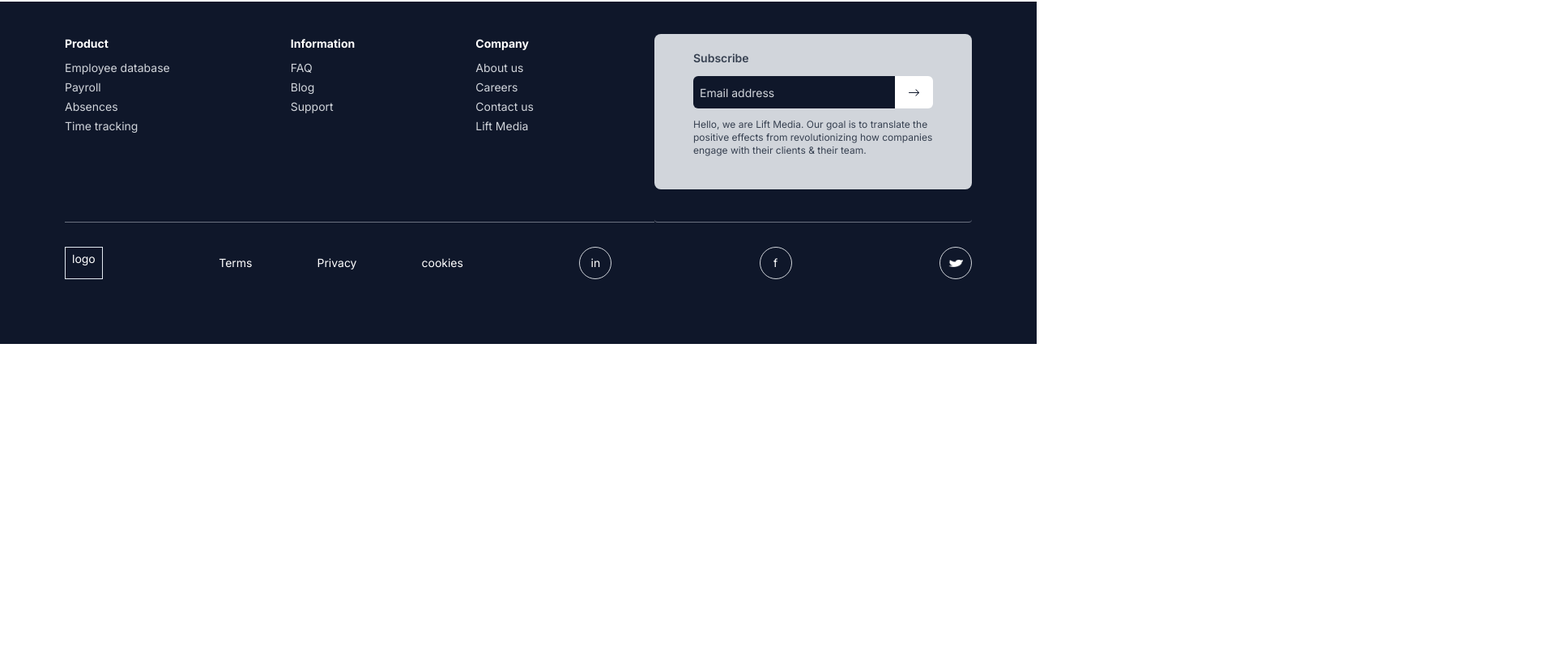
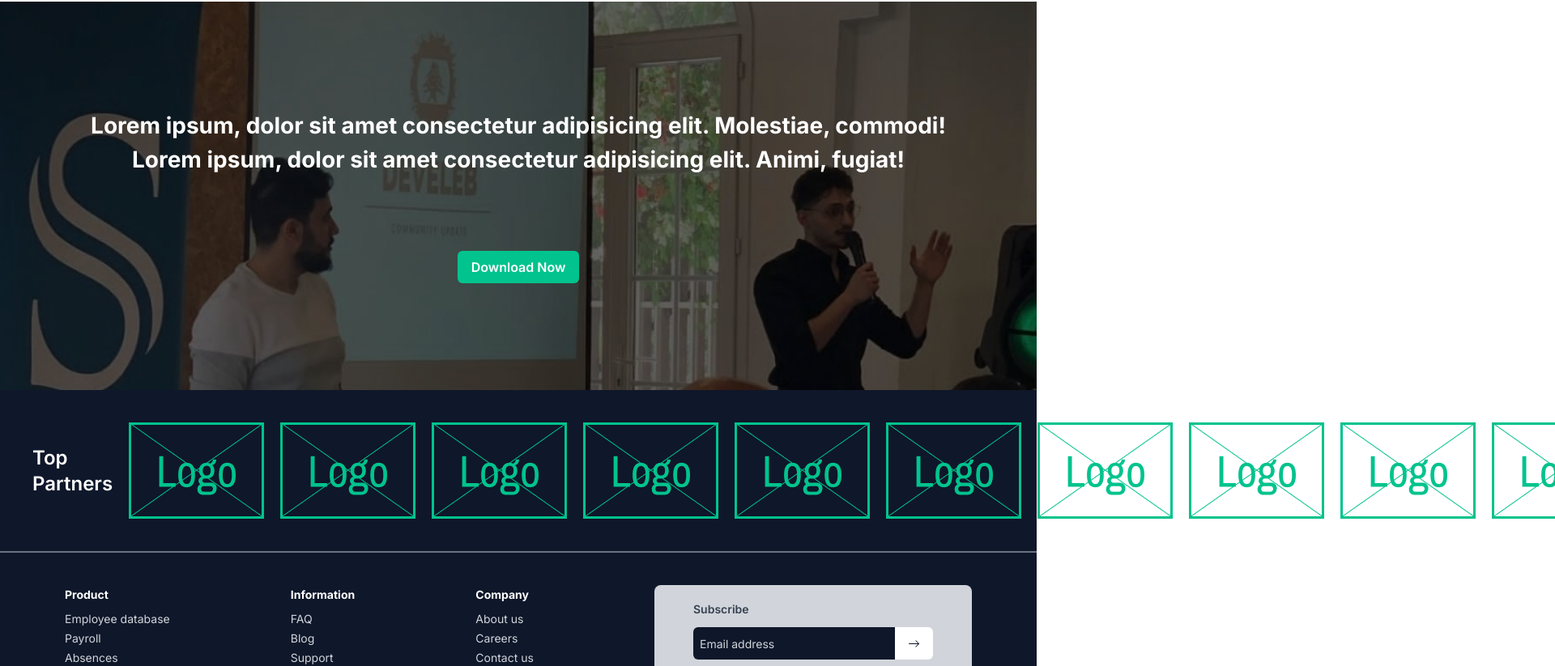
Before and after one commit to DeveLeb/Develeb-Platform, a Next.js app in the folder packages/frontend/: page / in a window 1280 px wide. Shown: the part 910-1733 px from the top of the page at 81% size, 1920 px wide, since content can reach past the window. Before the commit the page ends 1335 px from the top, so only its background shows below. Built offline with nearby package versions, Linux system fonts and the light colour scheme.

Commit message:
Create Download Section

```diff
--- a/packages/frontend/src/app/page.tsx
+++ b/packages/frontend/src/app/page.tsx
@@ -30,11 +30,11 @@ export default function Home() {
         </div>
       </div>
 
-      <div className='lg:hidden'>
+      <div className="lg:hidden">
         <TopPartners />
       </div>
 
-      <div className="px-10 lg:flex lg:justify-between lg:py-10">
+      <div className="px-10 lg:flex lg:justify-between lg:px-[7rem] lg:py-10">
         <div className="lg:max-w-[30%] lg: mr-10">
           <HomePageTitle title={'Our Values'} />
           <div className="text-sm">
@@ -57,6 +57,26 @@ export default function Home() {
           </div>
         </div>
       </div>
+
+      <div className="relative w-full h-[30vh] bg-cover bg-center lg:h-[60vh]">
+        <img
+          src="/images/DownloadSectionImage.png"
+          alt="hero image"
+          className="absolute object-fill h-[100%] w-[100%] lg:object-cover"
+        />
+        <div className="relative z-10 text-white p-10 flex flex-col items-center justify-evenly h-full text-center lg:px-[7rem]">
+          <h2 className="lg:text-3xl font-bold">
+            Lorem ipsum, dolor sit amet consectetur adipisicing elit. Molestiae, commodi! Lorem ipsum, dolor sit amet
+            consectetur adipisicing elit. Animi, fugiat!
+          </h2>
+          <button className="p-2 bg-[#01C38D] hover:bg-blue-600 text-white rounded-md flex justify-evenly items-center w-[150px] text-s font-semibold">
+            Download Now
+          </button>
+        </div>
+      </div>
+      <div className='hidden lg:block lg:bg-primary lg:text-white'>
+        <TopPartners/>
+      </div>
     </>
   );
 }
```
Also changed, not shown: packages/frontend/public/images/DownloadSectionImage.png (added).
